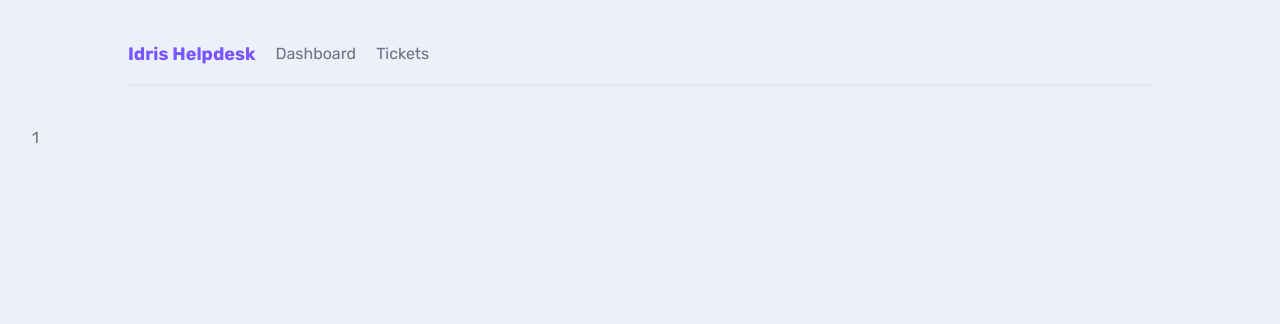
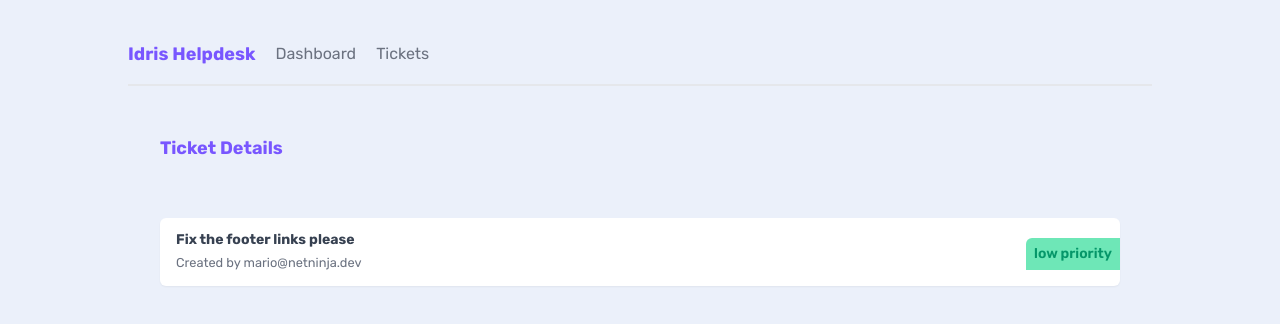
Before and after one commit to hajimon54/idris-helpdesk, a Next.js app: page /tickets/1 in a window 1280 px wide. Shown: the top 324 px of the page. Built offline with nearby package versions, Linux system fonts and the light colour scheme; data requests are answered from the project's data file.

Commit message:
I have now added a id component for each ticket

```diff
--- a/app/tickets/[id]/page.jsx
+++ b/app/tickets/[id]/page.jsx
@@ -1,5 +1,27 @@
-export default function TicketDetails({ params }) {
-  const id = params.id;
+async function getTicket(id) {
+  const res = await fetch("http://localhost:4000/tickets/" + id, {
+    //This next function will return the revalidated tickets from the server
+    next: {
+      revalidate: 60,
+    },
+  });
 
-  return <div>{id}</div>;
+  return res.json();
 }
+
+export default async function TicketDetails({ params }) {
+  const ticket = await getTicket(params.id);
+
+  return (
+    <main>
+      <nav>
+        <h2>Ticket Details</h2>
+      </nav>
+      <div className="card">
+        <h3>{ticket.title}</h3>
+        <small>Created by {ticket.user_email}</small>
+        <p className={`pill ${ticket.priority}`}>{ticket.priority} priority</p>
+      </div>
+    </main>
+  );
+}
```
